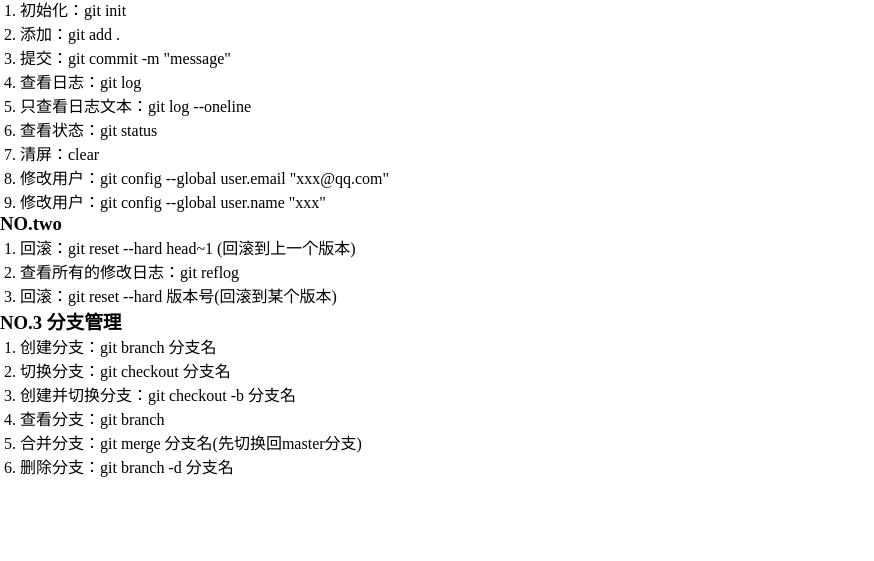
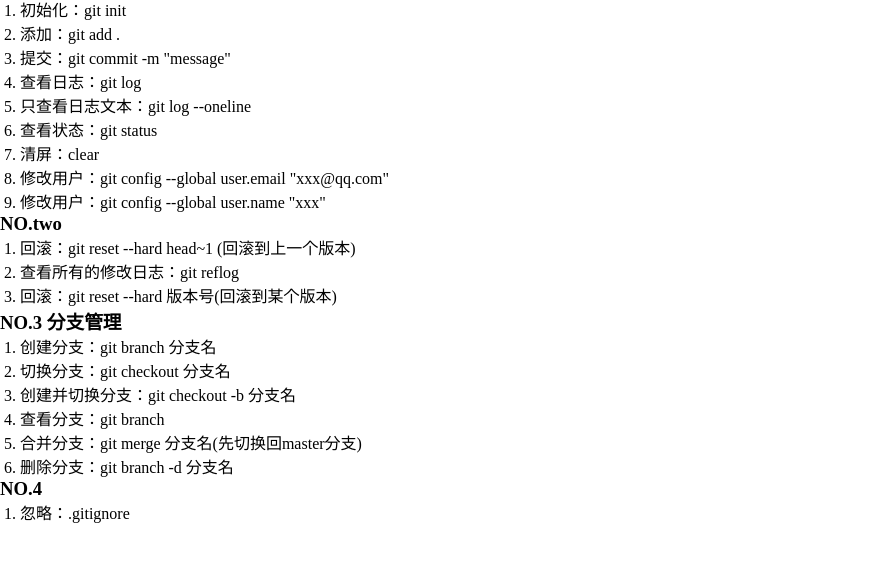
Before and after one commit to LIJING0906/GITstudy, a plain HTML site: page index.html in a window 1280 px wide. Shown: the part 71-632 px from the top of the page, without its empty margins (0-874 px from the left). Drawn offline with Linux system fonts and the light colour scheme.

Commit message:
增加NO.4

```diff
--- a/index.html
+++ b/index.html
@@ -37,5 +37,9 @@
         <li>合并分支：git merge 分支名(先切换回master分支)</li>
         <li>删除分支：git branch -d 分支名</li>
     </ol>
+    <h3>NO.4</h3>
+    <ol>
+        <li>忽略：.gitignore</li>
+    </ol>
 </body>
 </html>
```
